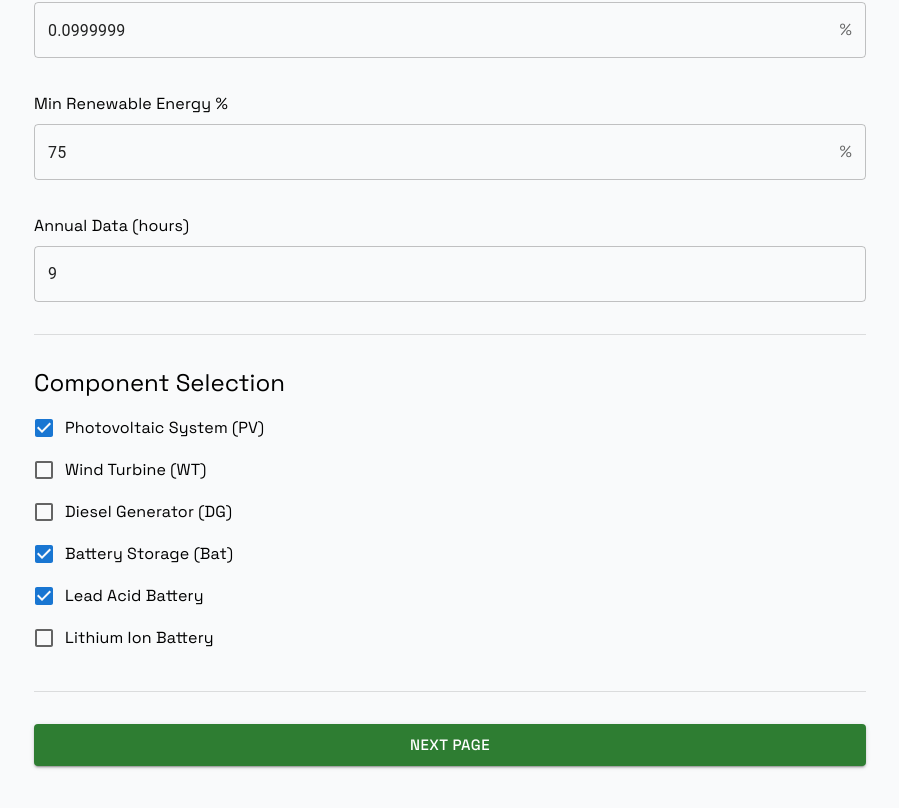
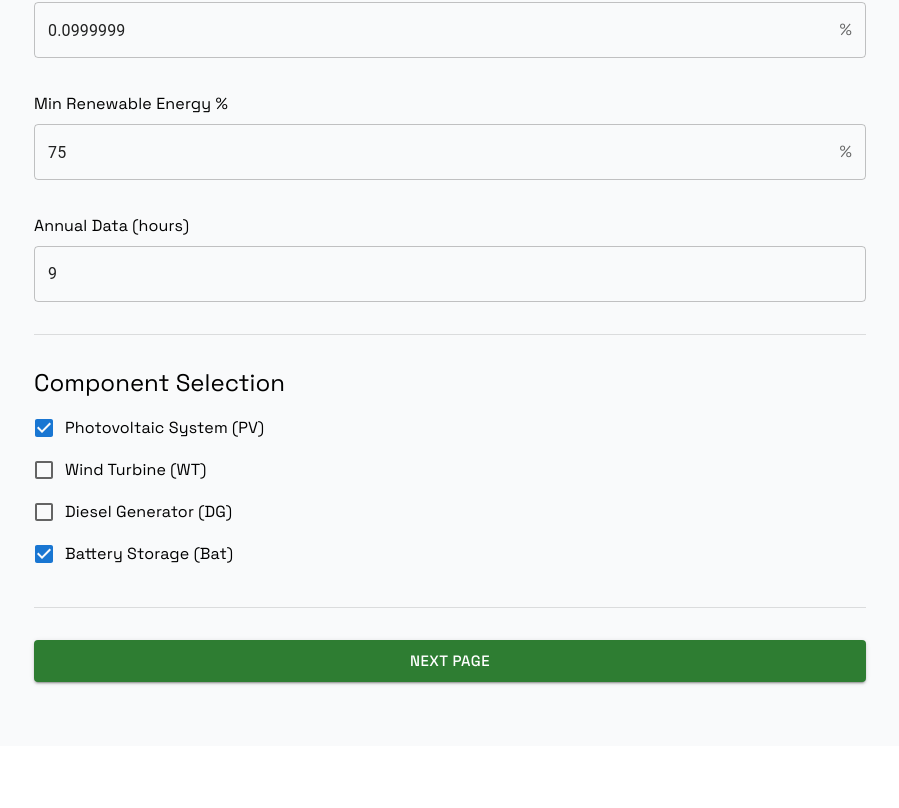
Before and after one commit to mlekhi/SAMA, a React (Vite) app in the folder frontend/: page /system-config in a window 1280 px wide. Shown: the part 418-1226 px from the top of the page, without its empty margins (190-1089 px from the left). After the commit the page ends 1164 px from the top, so only its background shows below. Built offline with nearby package versions, Linux system fonts and the light colour scheme; no server answers; sample sign-in values are in the browser's storage.

Commit message:
removing extra buttons

```diff
--- a/frontend/src/renderer/pages/SystemConfig.jsx
+++ b/frontend/src/renderer/pages/SystemConfig.jsx
@@ -223,26 +223,6 @@ function SystemConfig({ auth, user }) {
               }
               label="Battery Storage (Bat)"
             />
-
-            <FormControlLabel
-              control={
-                <Checkbox
-                  checked={systemData.Lead_acid}
-                  onChange={handleCheckboxChange('Lead_acid')}
-                />
-              }
-              label="Lead Acid Battery"
-            />
-
-            <FormControlLabel
-              control={
-                <Checkbox
-                  checked={systemData.Li_ion}
-                  onChange={handleCheckboxChange('Li_ion')}
-                />
-              }
-              label="Lithium Ion Battery"
-            />
           </FormGroup>
         </Box>
 
```
